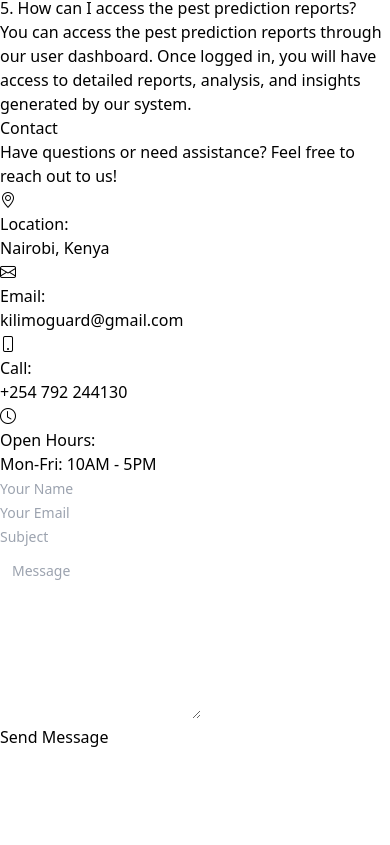
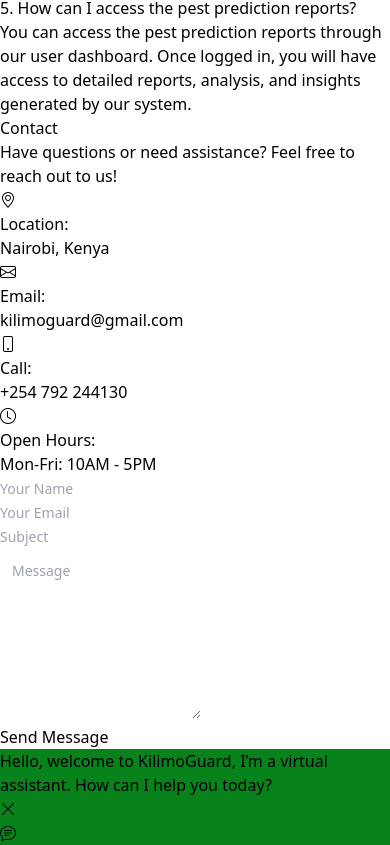
Before and after one commit to KilimoGuard/KilimoGuardFrontend, a Vue app: page / in a window 390 px wide. Shown: the part 9535-10380 px from the top of the page. Before the commit the page ends 10284 px from the top, so only its background shows below. Built offline with nearby package versions, Linux system fonts and the light colour scheme.

Commit message:
chat bot interface

```diff
--- a/src/App.vue
+++ b/src/App.vue
@@ -5,9 +5,10 @@
     <about-us/>
     <call-to-action/>
     <our-impact class="mt-4"/>
-    <our-team />
+    <our-team/>
     <f-a-q-section/>
     <contact-section/>
+    <chatbot/>
   </div>
 </template>
 
@@ -21,10 +22,12 @@
 import OurTeam from "@/components/OurTeam.vue";
 import FAQSection from "@/components/FAQComponent.vue";
 import ContactSection from "@/components/ContactUs.vue";
+import Chatbot from "@/components/ChatBot.vue";
 
 export default {
   name: 'App',
   components: {
+    Chatbot,
     ContactSection,
     FAQSection,
     OurTeam,
--- /dev/null
+++ b/src/components/ChatBot.vue
@@ -0,0 +1,131 @@
+<template>
+  <div>
+    <!-- Welcome Message -->
+    <transition name="fade">
+      <div
+        v-if="!showChat && !welcomeDismissed"
+        class="fixed bottom-20 right-4 bg-dark-green text-white p-3 rounded-lg shadow-lg z-50 max-w-xs md:max-w-sm lg:max-w-md">
+        <div class="flex items-start justify-between">
+          <p class="text-sm md:text-base lg:text-lg">Hello, welcome to KilimoGuard, I’m a virtual assistant. How can I help you today?</p>
+          <button @click="dismissWelcome" class="ml-2 md:ml-4 text-white">
+            <i class="bi bi-x-lg text-lg md:text-2xl"></i>
+          </button>
+        </div>
+      </div>
+    </transition>
+
+    <!-- Chat Icon -->
+    <div
+      @click="toggleChat"
+      class="fixed bottom-4 right-4 cursor-pointer z-50">
+      <div
+        class="bg-dark-green text-white p-4 md:p-6 rounded-full shadow-lg flex items-center justify-center">
+        <i class="bi bi-chat-text text-2xl md:text-4xl"></i>
+      </div>
+    </div>
+
+    <!-- Chat Interface -->
+    <transition name="fade">
+      <div
+        v-if="showChat"
+        class="fixed bottom-4 right-4 w-72 sm:w-80 md:w-96 lg:w-100 max-w-full bg-white shadow-lg rounded-lg overflow-hidden z-50">
+        <div class="bg-dark-green text-white p-3 flex items-center">
+          <h4 class="text-base md:text-lg font-semibold">Chat with us</h4>
+          <button @click="toggleChat" class="ml-auto text-white">
+            <i class="bi bi-x-lg text-lg md:text-2xl"></i>
+          </button>
+        </div>
+        <div class="p-3 h-64 overflow-y-auto">
+          <!-- Chat messages -->
+          <div
+            v-for="message in messages"
+            :key="message.id"
+            :class="{'text-right': message.sender === 'user'}"
+            class="mb-2">
+            <div
+              :class="{'bg-dark-green text-white': message.sender === 'user', 'bg-gray-200': message.sender === 'bot'}"
+              class="inline-block p-2 rounded-lg text-sm md:text-base">
+              {{ message.text }}
+            </div>
+          </div>
+        </div>
+        <form @submit.prevent="sendMessage" class="p-3 bg-gray-100 border-t border-gray-200">
+          <input
+            v-model="inputMessage"
+            type="text"
+            class="w-full border border-gray-300 rounded-lg p-2 text-sm md:text-base"
+            placeholder="Type a message..."
+            required />
+          <button type="submit" class="hidden">Send</button>
+        </form>
+      </div>
+    </transition>
+  </div>
+</template>
+
+<script>
+import { ref, onMounted } from 'vue';
+
+export default {
+  name: 'Chatbot',
+  setup() {
+    const showChat = ref(false);
+    const inputMessage = ref('');
+    const messages = ref([]);
+    const welcomeDismissed = ref(false);
+
+    const toggleChat = () => {
+      showChat.value = !showChat.value;
+    };
+
+    const dismissWelcome = () => {
+      welcomeDismissed.value = true;
+    };
+
+    const sendMessage = () => {
+      if (inputMessage.value.trim()) {
+        messages.value.push({id: Date.now(), text: inputMessage.value, sender: 'user'});
+        inputMessage.value = '';
+        // Simulate bot response
+        setTimeout(() => {
+          messages.value.push({id: Date.now(), text: 'Thank you for your message!', sender: 'bot'});
+        }, 1000);
+      }
+    };
+
+    onMounted(() => {
+      // Automatically show welcome message after mounting
+      setTimeout(() => {
+        if (!showChat.value) {
+          welcomeDismissed.value = false;
+        }
+      }, 500);
+    });
+
+    return {
+      showChat,
+      inputMessage,
+      messages,
+      welcomeDismissed,
+      toggleChat,
+      dismissWelcome,
+      sendMessage,
+    };
+  }
+};
+</script>
+
+<style scoped>
+.fade-enter-active, .fade-leave-active {
+  transition: opacity 0.3s;
+}
+
+.fade-enter, .fade-leave-to /* .fade-leave-active in <2.1.8 */
+{
+  opacity: 0;
+}
+
+.bg-dark-green {
+  background-color: #08821a;
+}
+</style>
```
